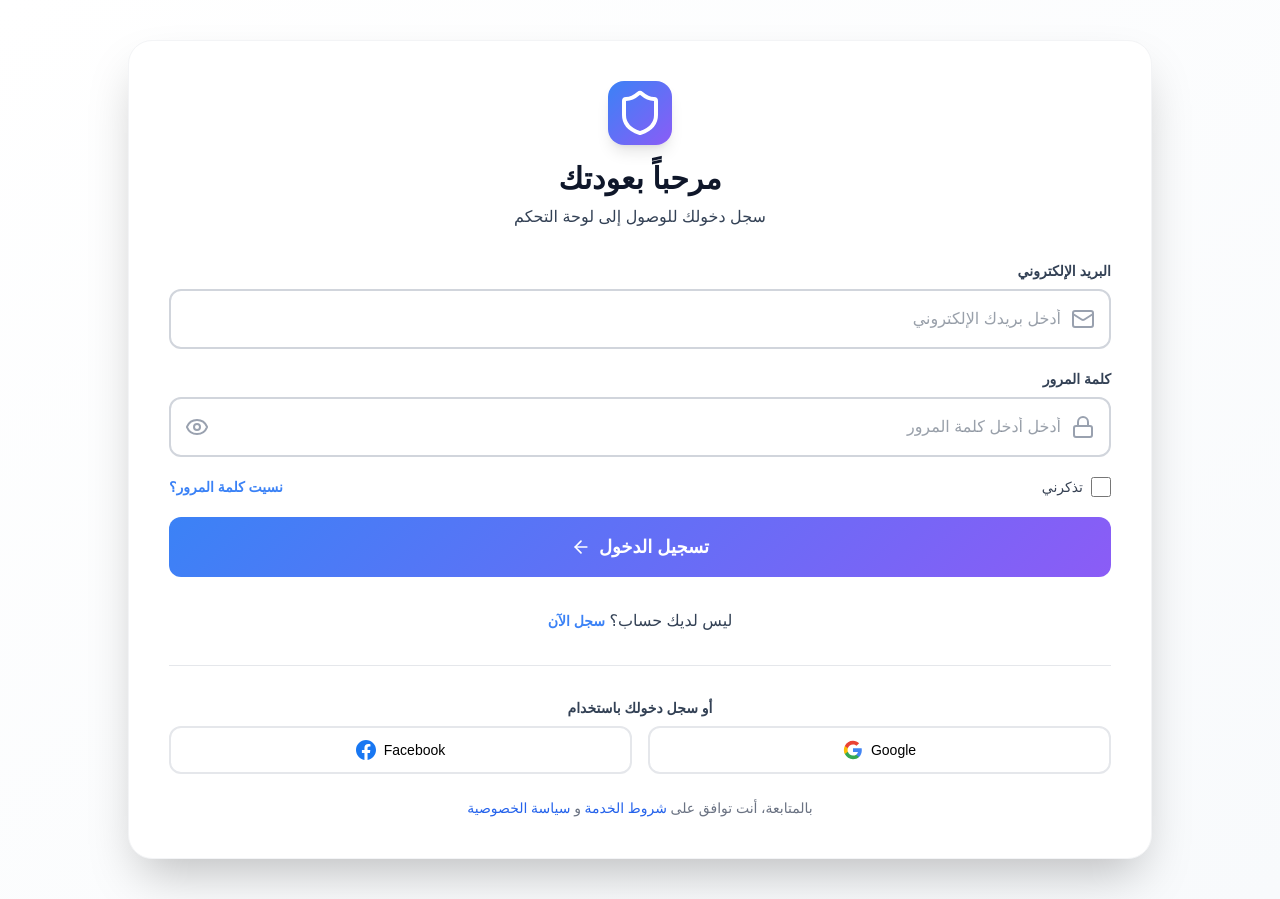
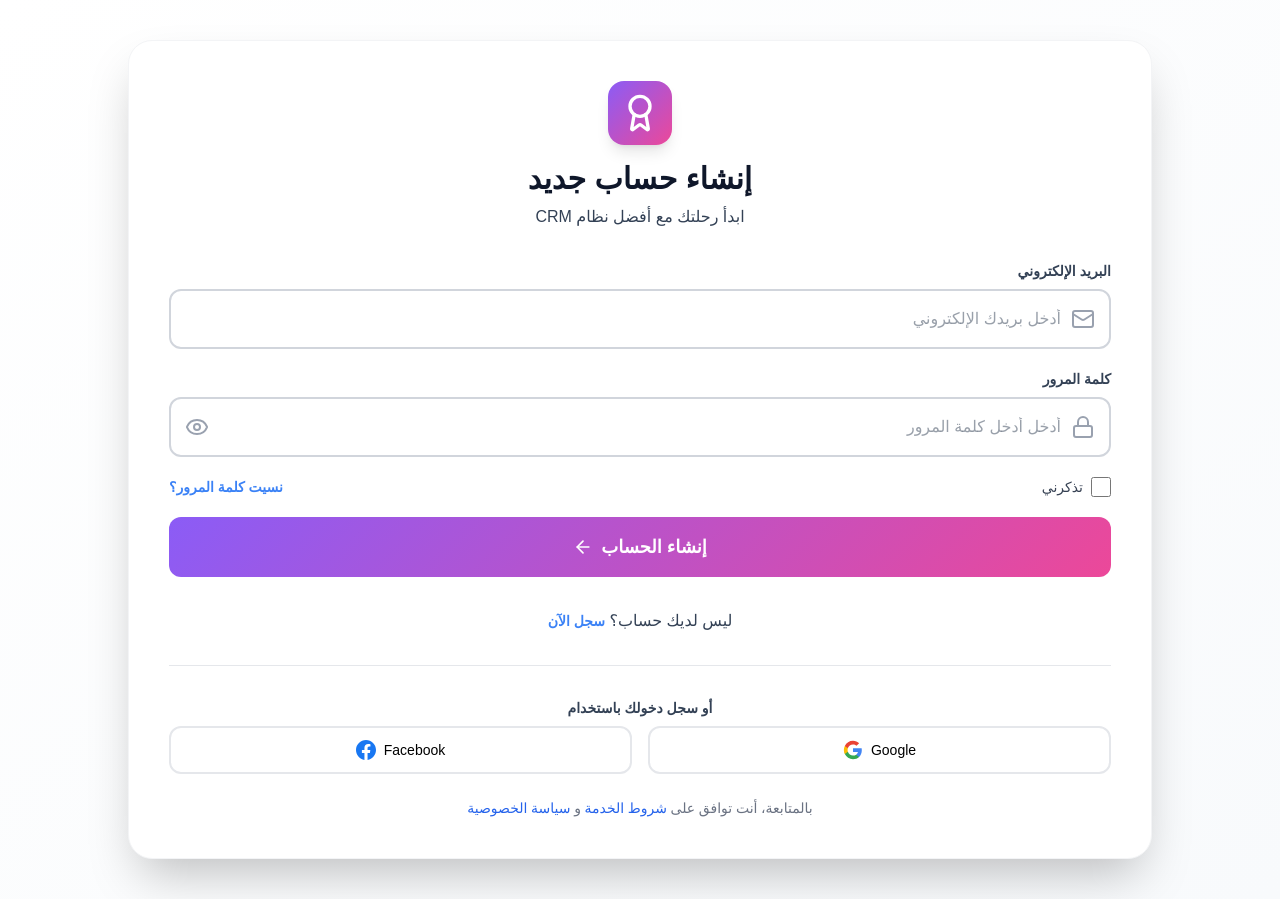
Before and after one commit to Mohammedelsisi21/mini-crm, a React (Vite) app: page / in a window 1280 px wide. Built offline with nearby package versions, Linux system fonts and the light colour scheme.

Commit message:
added RegisterPage

```diff
--- a/src/App.tsx
+++ b/src/App.tsx
@@ -1,9 +1,8 @@
-import Login from "./pages/auth/Login"
+import Register from "./pages/auth/Register"
 
 const App = () => {
   return (
-
-    <div><Login /></div>
+    <div><Register /></div>
   )
 }
 
--- a/src/components/common/Button.tsx
+++ b/src/components/common/Button.tsx
@@ -4,7 +4,7 @@ import { cn } from "../../lib/utils";
 interface IProps {
     children: ReactNode;
     onClick?: () => void;
-    variant?: "default" | "danger" | "outline";
+    variant?: "default" | "secondary" | "danger" | "outline";
     type?: "submit" | "button" | "reset";
     isLoading?: boolean
     ariaLabel: string
@@ -14,6 +14,7 @@ const Button = ({ children, onClick, variant = "default", type, isLoading ,ariaL
     const baseStyles = "px-3 py-2 rounded-md font-medium duration-300";
     const variantStyles = {
         default: "bg-gradient-primary w-full cursor-pointer text-white py-4 rounded-xl hover:shadow-xl transition-all font-bold text-lg flex items-center justify-center gap-2 group",
+        secondary: "bg-gradient-secondary w-full cursor-pointer text-white py-4 rounded-xl hover:shadow-xl transition-all font-bold text-lg flex items-center justify-center gap-2 group",
         danger: "bg-gradient-denger w-full cursor-pointer text-white py-4 rounded-xl hover:shadow-xl transition-all font-bold text-lg flex items-center justify-center gap-2 group",
         outline: "flex items-center justify-center gap-2 px-4 py-3 border-2 border-gray-200 rounded-xl hover:bg-gray-50 transition-all font-medium"
     };
--- a/src/components/form/FormTitle.tsx
+++ b/src/components/form/FormTitle.tsx
@@ -1,15 +1,16 @@
 import type { ReactNode } from "react"
 
-interface IProps {
+interface IProps extends React.HTMLAttributes<HTMLDivElement> {
     icon: ReactNode
     title: string
     des: string
+    background: "gradient-primary" | "gradient-secondary" | "gradient-pink"
 }
 
-const FormTitle = ({icon, title, des}: IProps) => {
+const FormTitle = ({icon, title, des , background}: IProps) => {
 return (<>
     <div className="text-center mb-8">
-        <div style={{background: 'var(--gradient-primary)'}} className="w-16 h-16 rounded-2xl flex items-center justify-center mx-auto mb-4 shadow-lg">
+        <div style={{background: `var(--${background})`}} className="w-16 h-16 rounded-2xl flex items-center justify-center mx-auto mb-4 shadow-lg">
             {icon}
         </div>
         <h2 className="text-3xl font-bold text-text-heading mb-2 font-main">{title}</h2>
--- a/src/index.css
+++ b/src/index.css
@@ -89,6 +89,13 @@
 .bg-gradient-primary {
     background: var(--gradient-primary);
 }
+.bg-gradient-secondary {
+    background: var(--gradient-secondary);
+}
+.bg-gradient-pink {
+    background: var(--gradient-pink);
+}
+
 .bg-gradient-denger {
     background: var(--gradient-error);
 }
--- a/src/pages/auth/Login.tsx
+++ b/src/pages/auth/Login.tsx
@@ -34,7 +34,8 @@ const Login = () => {
 return (<>
     <AuthLayout>
         <FormTitle
-        icon={<Shield size={48} className="text-white"/>}
+        background = "gradient-primary"
+        icon={<Shield size={40} className="text-white"/>}
         title="مرحباً بعودتك"
         des="سجل دخولك للوصول إلى لوحة التحكم"/>
         <form className="space-y-5 font-main" onSubmit={onSubmit}>
--- a/src/pages/auth/Register.tsx
+++ b/src/pages/auth/Register.tsx
@@ -0,0 +1,84 @@
+import Input from "../../components/common/Input";
+import Label  from "../../components/common/Label";
+import AuthLayout from "../../layouts/AuthLayout";
+import FormTitle from "../../components/form/FormTitle";
+import Checkbox from "../../components/common/Checkbox";
+import AuthLink from "../../components/common/AuthLink";
+import Button from "../../components/common/Button";
+import { ArrowLeft, Award, Lock, Mail } from "lucide-react";
+import GoogleIcon from "../../icons/GoogleIcon";
+import FacebookIcon from "../../icons/FacebookIcon";
+import SocialButton from "../../components/common/SocialButton";
+import { useForm } from "react-hook-form";
+import { LoginSchema } from "../../validation";
+import { yupResolver } from "@hookform/resolvers/yup"
+import MsgError from "../../components/common/MsgError";
+
+
+type FormData = {
+    email: string
+    password: string
+}
+const Register = () => {
+    const {
+        register,
+        handleSubmit,
+        formState: { errors },
+        } = useForm<FormData>({
+            resolver: yupResolver(LoginSchema),
+        })
+
+
+    const onSubmit = handleSubmit((data) => console.log(data))
+
+return (<>
+    <AuthLayout>
+        <FormTitle
+        background = "gradient-secondary"
+        icon={<Award size={40} className="text-white"/>}
+        title="إنشاء حساب جديد"
+        des="ابدأ رحلتك مع أفضل نظام CRM"/>
+        <form className="space-y-5 font-main" onSubmit={onSubmit}>
+            <div>
+                <Label  text="البريد الإلكتروني"/>
+                <Input {...register("email")} type="email" name="email" pl="pl-4" error={!!errors.email} placeholder="أدخل بريدك الإلكتروني" icon={<Mail size={24}/>}/>
+                <MsgError error={errors.email?.message}/>
+            </div>
+            <div>
+                <Label  text="كلمة المرور"/>
+                <Input {...register("password")} type="password" name="password" error={!!errors.password} pl="pl-12" pass placeholder="أدخل أدخل كلمة المرور" icon={<Lock size={24}/>}/>
+                <MsgError error={errors.password?.message}/>
+            </div>
+            <div className="flex items-center justify-between font-main">
+                <Checkbox text="تذكرني"/>
+                <AuthLink text="نسيت كلمة المرور؟"/>
+            </div>
+            <Button variant="secondary" ariaLabel="login-btn" type="submit">
+                <span>إنشاء الحساب</span>
+                <ArrowLeft size={20} className="group-hover:translate-x-1 transition-transform" />
+            </Button>
+            <div className="mt-8 text-center">
+                <p className="text-text-body">
+                    ليس لديك حساب؟{' '}
+                    <AuthLink text="سجل الآن"/>
+                </p>
+            </div>
+        </form>
+        <div className="mt-8 pt-8 border-t border-gray-200 font-main">
+                <Label center="text-center" text="أو سجل دخولك باستخدام"/>
+                <div className="grid grid-cols-1 md:grid-cols-2 gap-4">
+                    <SocialButton name="Google" icon={<GoogleIcon/>}/>
+                    <SocialButton name="Facebook" icon={<FacebookIcon/>}/>
+                </div>
+        </div>
+        <p className="text-center text-sm text-gray-500 mt-6">
+            بالمتابعة، أنت توافق على{' '}
+            <a href="#" className="text-primary-600 font-medium hover:underline">شروط الخدمة</a>
+            {' '}و{' '}
+            <a href="#" className="text-primary-600 font-medium hover:underline">سياسة الخصوصية</a>
+        </p>
+    </AuthLayout>
+</>)
+}
+
+export default Register
```
